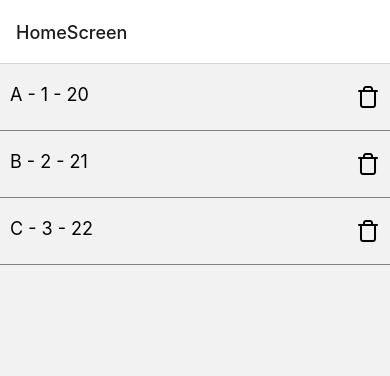
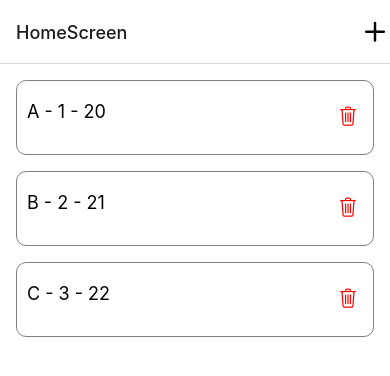
Before and after one commit to 007AxelBerkati/prestisa_test_assesment, a React Native app: screen /HomeScreen in a window 390 px wide. Shown: the top 376 px of the page. Built offline with nearby package versions, Linux system fonts and the light colour scheme.

Commit message:
slicing : update home and show

```diff
--- a/src/components/CustomList.js
+++ b/src/components/CustomList.js
@@ -1,7 +1,7 @@
 import { StyleSheet, Text, View } from 'react-native';
 import React from 'react';
 import { TouchableOpacity } from 'react-native';
-import { Feather } from '@expo/vector-icons';
+import { EvilIcons } from '@expo/vector-icons';
 
 const CustomList = ({ item, navigation }) => {
   return (
@@ -13,7 +13,7 @@ const CustomList = ({ item, navigation }) => {
           {item.name} - {item.id} - {item.age}
         </Text>
         <TouchableOpacity onPress={() => {}}>
-          <Feather style={styles.icon} name="trash" />
+          <EvilIcons style={styles.icon} name="trash" />
         </TouchableOpacity>
       </View>
     </TouchableOpacity>
@@ -28,13 +28,15 @@ const styles = StyleSheet.create({
     justifyContent: 'space-between',
     paddingVertical: 20,
     paddingHorizontal: 10,
-    borderBottomWidth: 1,
+    borderWidth: 1,
+    borderRadius: 10,
     borderColor: 'gray',
   },
   title: {
     fontSize: 18,
   },
   icon: {
-    fontSize: 24,
+    fontSize: 30,
+    color: 'red',
   },
 });
--- a/src/router/index.js
+++ b/src/router/index.js
@@ -1,7 +1,8 @@
-import { View, Text } from 'react-native';
-import React from 'react';
+import { EvilIcons, Feather } from '@expo/vector-icons';
 import { NavigationContainer } from '@react-navigation/native';
 import { createNativeStackNavigator } from '@react-navigation/native-stack';
+import React from 'react';
+import { TouchableOpacity } from 'react-native';
 import { CreateScreen, EditScreen, HomeScreen, ShowScreen } from '../screens';
 
 const Stack = createNativeStackNavigator();
@@ -10,10 +11,34 @@ const Router = () => {
   return (
     <NavigationContainer>
       <Stack.Navigator initialRouteName="HomeScreen">
-        <Stack.Screen name="HomeScreen" component={HomeScreen} />
+        <Stack.Screen
+          name="HomeScreen"
+          component={HomeScreen}
+          options={({ navigation }) => ({
+            headerRight: () => (
+              <TouchableOpacity onPress={() => navigation.navigate('Create')}>
+                <Feather name="plus" size={30} />
+              </TouchableOpacity>
+            ),
+          })}
+        />
         <Stack.Screen name="CreateScreen" component={CreateScreen} />
         <Stack.Screen name="EditScreen" component={EditScreen} />
-        <Stack.Screen name="ShowScreen" component={ShowScreen} />
+        <Stack.Screen
+          name="ShowScreen"
+          component={ShowScreen}
+          options={({ route, navigation }) => ({
+            headerRight: () => (
+              <TouchableOpacity
+                onPress={() =>
+                  navigation.navigate('Edit', { id: route.params.id })
+                }
+              >
+                <EvilIcons name="pencil" size={35} />
+              </TouchableOpacity>
+            ),
+          })}
+        />
       </Stack.Navigator>
     </NavigationContainer>
   );
--- a/src/screens/HomeScreen.js
+++ b/src/screens/HomeScreen.js
@@ -22,12 +22,23 @@ const HomeScreen = ({ navigation }) => {
     },
   ];
   return (
-    <View>
+    <View
+      style={{
+        paddingHorizontal: 16,
+        flex: 1,
+        backgroundColor: 'white',
+        paddingVertical: 16,
+      }}
+    >
       <FlatList
         data={data}
         keyExtractor={(blogPost) => blogPost.title}
         renderItem={({ item }) => {
-          return <CustomList item={item} navigation={navigation} />;
+          return (
+            <View style={{ marginBottom: 16 }}>
+              <CustomList item={item} navigation={navigation} />
+            </View>
+          );
         }}
       />
     </View>
--- a/src/screens/ShowScreen.js
+++ b/src/screens/ShowScreen.js
@@ -5,7 +5,7 @@ const ShowScreen = ({ route }) => {
   const { item } = route.params;
 
   return (
-    <View>
+    <View style={{ backgroundColor: 'white', flex: 1, padding: 16 }}>
       <Text>{item.id}</Text>
     </View>
   );
```
